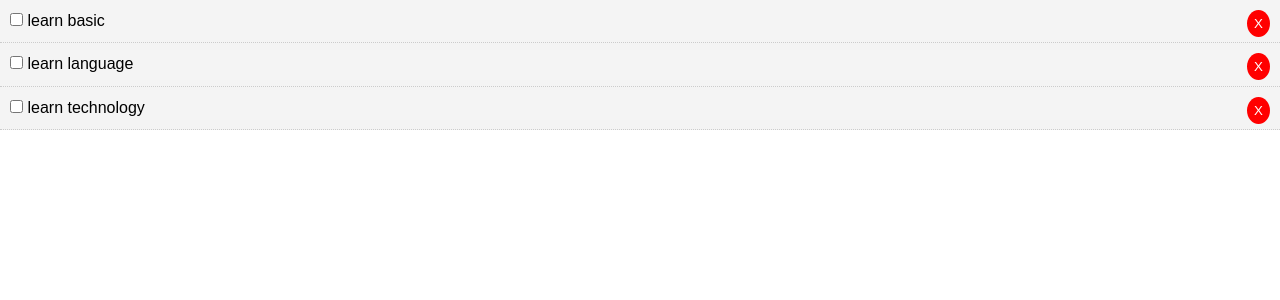
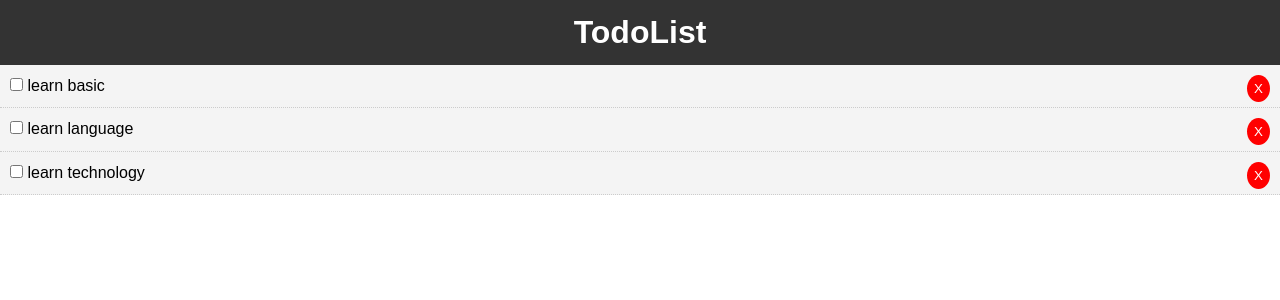
Before and after one commit to ashdeepupadhyay/TODO-APP-REACT, a React (Create React App) app: page / in a window 1280 px wide. Shown: the top 300 px of the page. Built offline with nearby package versions, Linux system fonts and the light colour scheme.

Commit message:
making header using function based component

```diff
--- a/src/App.js
+++ b/src/App.js
@@ -1,4 +1,5 @@
 import React from 'react';
+import Header from './components/layouts/Header'
 import Todos from './components/Todos'
 
 import './App.css';
@@ -45,6 +46,7 @@ delTodo=(id)=>{
 
     return (
       <div className="App">
+        <Header/>
         <Todos todos={this.state.todos}
         markComplete={this.markComplete}
         delTodo={this.delTodo}/>
--- /dev/null
+++ b/src/components/layouts/Header.js
@@ -0,0 +1,16 @@
+import React from 'react'
+
+export default function Header() {
+  return (
+    <header style={headerStyle}>
+        <h1>TodoList</h1>
+    </header>
+  )
+}
+
+const headerStyle={
+    background:'#333',
+    color:'#fff',
+    textAlign:'center',
+    padding:'10px'
+}
```
